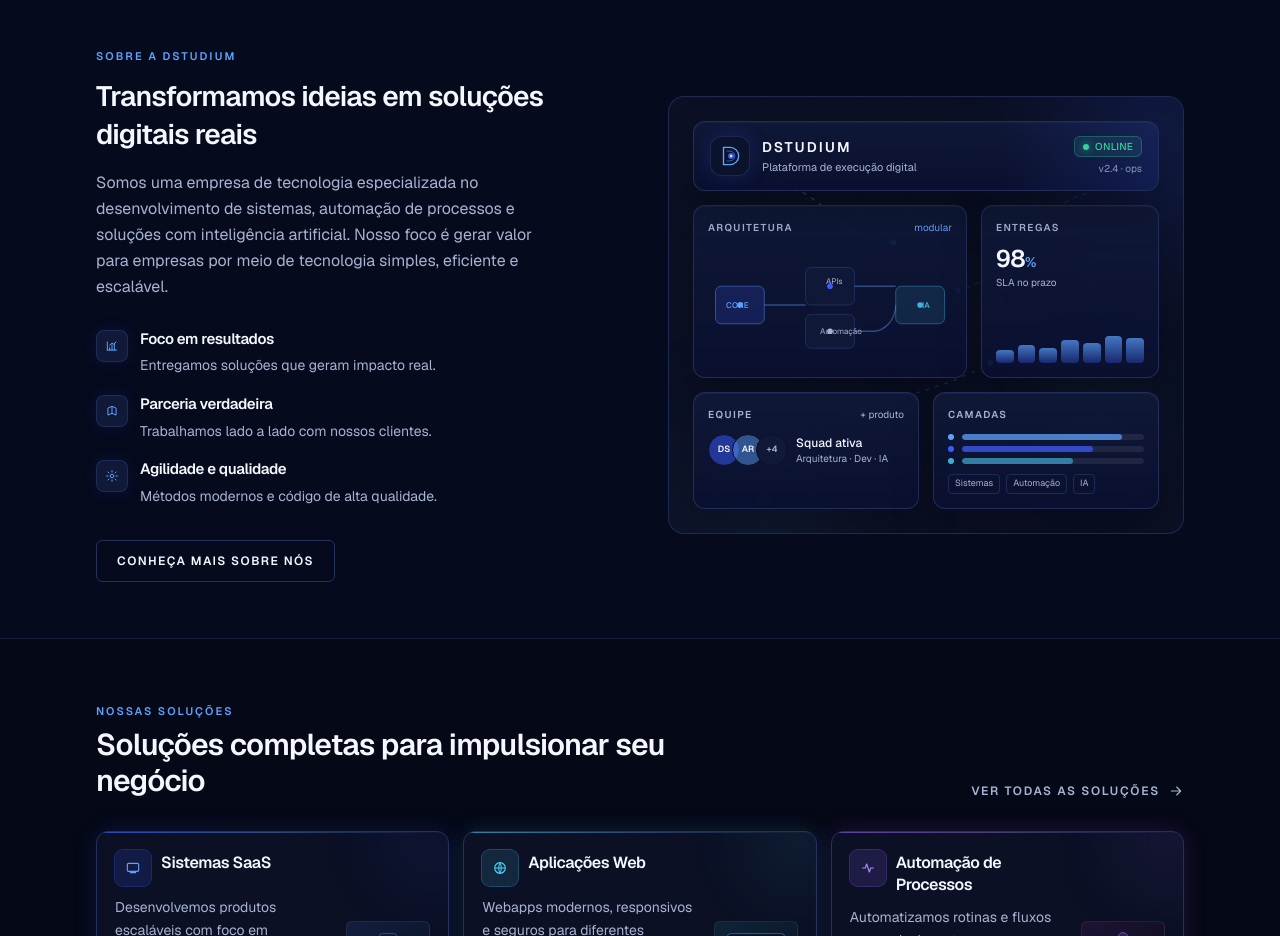
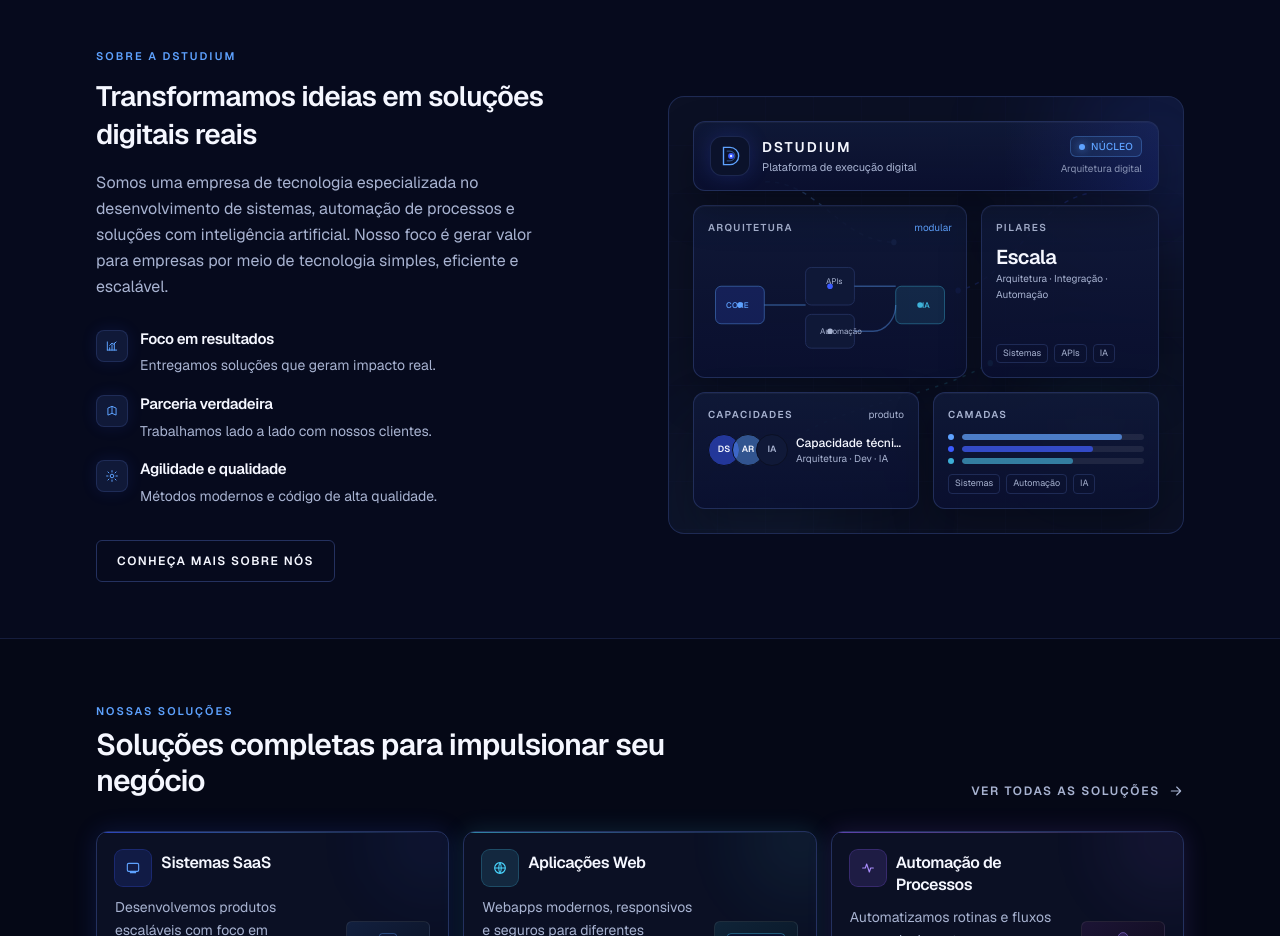
Before and after one commit to danilosipi/dstudium, a Next.js app in the folder frontend/: page / in a window 1280 px wide. Shown: the part 1460-2396 px from the top of the page. Built offline with nearby package versions, Linux system fonts and the light colour scheme.

Commit message:
feat(site): adiciona 404 customizada, apple-icon e limpeza de conteúdo não factual
Inclui noindex na página de erro, deriva apple-touch do D Núcleo e remove
métricas promocionais sem base do AboutVisual.

```diff
--- /dev/null
+++ b/frontend/scripts/check-fase-c.mjs
@@ -0,0 +1,27 @@
+import { readFileSync } from "fs";
+
+const files = {
+  notFound: `${process.env.TEMP}\\dst-404.html`,
+  slug: `${process.env.TEMP}\\dst-404-slug.html`,
+  home: `${process.env.TEMP}\\dst-home.html`,
+};
+
+for (const [key, path] of Object.entries(files)) {
+  const html = readFileSync(path, "utf8");
+  const robots = html.match(/name="robots" content="([^"]+)"/);
+  console.log(`== ${key} ==`);
+  console.log({
+    hasNotFoundHeading: html.includes("not-found-heading"),
+    hasErro404: html.includes("Erro 404"),
+    hasVerProjetos: html.includes("Ver projetos"),
+    hasFalarCom: html.includes("Falar com a DSTUDIUM"),
+    hasNoindex: html.includes("noindex"),
+    hasSlaPrazo: html.includes("SLA no prazo"),
+    has98Span: /98<span/.test(html),
+    hasEscala: html.includes("Escala"),
+    hasPilares: html.includes("Pilares"),
+    hasSquadAtiva: html.includes("Squad ativa"),
+    hasV24: html.includes("v2.4"),
+    robots: robots?.[1] ?? null,
+  });
+}
--- /dev/null
+++ b/frontend/scripts/generate-apple-icon.mjs
@@ -0,0 +1,33 @@
+import sharp from "sharp";
+import { statSync } from "fs";
+
+const size = 180;
+const out = "src/app/apple-icon.png";
+
+const svg = Buffer.from(`<svg width="${size}" height="${size}" viewBox="0 0 48 48" fill="none" xmlns="http://www.w3.org/2000/svg">
+  <rect width="48" height="48" rx="10" fill="#050816"/>
+  <defs>
+    <linearGradient id="d-mark-stroke" x1="8" y1="6" x2="42" y2="42">
+      <stop stop-color="#5EA2FF"/>
+      <stop offset="1" stop-color="#3B5BFF"/>
+    </linearGradient>
+    <radialGradient id="d-mark-core" cx="0" cy="0" r="1" gradientTransform="translate(26 24) scale(7)">
+      <stop stop-color="#49D6FF"/>
+      <stop offset="1" stop-color="#3B5BFF"/>
+    </radialGradient>
+  </defs>
+  <path d="M12 8h12c8.837 0 16 7.163 16 16s-7.163 16-16 16H12V8Z" stroke="url(#d-mark-stroke)" stroke-width="2.5"/>
+  <path d="M18 15h6c4.97 0 9 4.03 9 9s-4.03 9-9 9h-6" stroke="#5EA2FF" stroke-opacity="0.55" stroke-width="1.75"/>
+  <circle cx="26" cy="24" r="5.5" fill="url(#d-mark-core)"/>
+  <circle cx="26" cy="24" r="2.2" fill="#F5F7FF" fill-opacity="0.9"/>
+</svg>`);
+
+await sharp(svg).png().toFile(out);
+const meta = await sharp(out).metadata();
+console.log(
+  JSON.stringify(
+    { out, width: meta.width, height: meta.height, bytes: statSync(out).size },
+    null,
+    2,
+  ),
+);
--- /dev/null
+++ b/frontend/src/app/not-found.tsx
@@ -0,0 +1,78 @@
+import type { Metadata } from "next";
+import Link from "next/link";
+import { BrandMark } from "@/components/brand/brand-mark";
+import { Container } from "@/components/layout/container";
+import { ButtonLink } from "@/components/ui/button-link";
+
+export const metadata: Metadata = {
+  title: "Página não encontrada | DSTUDIUM",
+  description:
+    "O endereço pode ter sido alterado, removido ou digitado incorretamente.",
+  robots: {
+    index: false,
+    follow: false,
+  },
+};
+
+export default function NotFound() {
+  return (
+    <main className="flex-1">
+      <section
+        className="relative overflow-hidden border-b border-border/50 py-20 sm:py-28"
+        aria-labelledby="not-found-heading"
+      >
+        <div
+          className="pointer-events-none absolute inset-0 bg-[radial-gradient(ellipse_at_top,_rgba(59,91,255,0.12)_0%,_transparent_55%)]"
+          aria-hidden
+        />
+        <div
+          className="pointer-events-none absolute -right-20 top-10 h-56 w-56 rounded-full bg-blue-primary/20 blur-3xl"
+          aria-hidden
+        />
+        <div
+          className="pointer-events-none absolute -left-16 bottom-0 h-48 w-48 rounded-full bg-glow/10 blur-3xl"
+          aria-hidden
+        />
+
+        <Container className="relative max-w-2xl text-center">
+          <div className="mx-auto mb-6 inline-flex h-14 w-14 items-center justify-center rounded-2xl border border-border/80 bg-[#0B122B] shadow-[0_0_28px_rgba(59,91,255,0.22)]">
+            <BrandMark size={32} />
+          </div>
+
+          <p className="text-[11px] font-semibold tracking-[0.18em] text-blue-accent uppercase">
+            Erro 404
+          </p>
+          <h1
+            id="not-found-heading"
+            className="mt-3 text-3xl font-semibold tracking-tight text-text-primary sm:text-4xl"
+          >
+            Esta página não foi encontrada
+          </h1>
+          <p className="mx-auto mt-4 max-w-lg text-base leading-relaxed text-text-secondary">
+            O endereço pode ter sido alterado, removido ou digitado
+            incorretamente.
+          </p>
+
+          <div className="mt-8 flex flex-wrap items-center justify-center gap-3">
+            <ButtonLink href="/" variant="primary">
+              Voltar para o início
+            </ButtonLink>
+            <ButtonLink href="/projetos" variant="secondary">
+              Ver projetos
+            </ButtonLink>
+          </div>
+
+          <p className="mt-8 text-sm text-text-secondary">
+            Precisa de ajuda?{" "}
+            <Link
+              href="/contato"
+              className="text-blue-accent transition-colors hover:text-text-primary focus-visible:outline-offset-2"
+            >
+              Falar com a DSTUDIUM
+            </Link>
+          </p>
+        </Container>
+      </section>
+    </main>
+  );
+}
--- a/frontend/src/components/sections/about-visual.tsx
+++ b/frontend/src/components/sections/about-visual.tsx
@@ -60,11 +60,13 @@
               </div>
             </div>
             <div className="flex flex-col items-end gap-1">
-              <span className="inline-flex items-center gap-1.5 rounded-md border border-accent-green/30 bg-accent-green/10 px-2 py-0.5 text-[10px] font-medium tracking-wide text-accent-green uppercase">
-                <span className="h-1.5 w-1.5 rounded-full bg-accent-green shadow-[0_0_8px_rgba(52,211,153,0.8)]" />
-                Online
+              <span className="inline-flex items-center gap-1.5 rounded-md border border-blue-accent/30 bg-blue-accent/10 px-2 py-0.5 text-[10px] font-medium tracking-wide text-blue-accent uppercase">
+                <span className="h-1.5 w-1.5 rounded-full bg-blue-accent shadow-[0_0_8px_rgba(94,162,255,0.8)]" />
+                Núcleo
               </span>
-              <span className="text-[10px] text-text-secondary/80">v2.4 · ops</span>
+              <span className="text-[10px] text-text-secondary/80">
+                Arquitetura digital
+              </span>
             </div>
           </div>
         </div>
@@ -147,23 +149,26 @@
             </div>
           </div>
 
-          {/* Metrics mini dashboard */}
+          {/* Positioning mini panel — conceptual, não métricas promocionais */}
           <div className="glass-panel col-span-2 flex flex-col rounded-xl p-3.5">
             <p className="text-[10px] font-semibold tracking-[0.14em] text-text-secondary uppercase">
-              Entregas
+              Pilares
             </p>
-            <p className="mt-2 text-2xl font-semibold tracking-tight text-text-primary">
-              98<span className="text-sm text-blue-accent">%</span>
+            <p className="mt-2 text-xl font-semibold tracking-tight text-text-primary">
+              Escala
             </p>
-            <p className="text-[10px] text-text-secondary">SLA no prazo</p>
+            <p className="text-[10px] leading-relaxed text-text-secondary">
+              Arquitetura · Integração · Automação
+            </p>
 
-            <div className="mt-auto flex items-end gap-1 pt-3">
-              {[40, 58, 48, 72, 64, 86, 78].map((h, i) => (
+            <div className="mt-auto flex flex-wrap gap-1.5 pt-3">
+              {["Sistemas", "APIs", "IA"].map((label) => (
                 <span
-                  key={i}
-                  className="flex-1 rounded-sm bg-gradient-to-t from-blue-primary/30 to-blue-accent/70"
-                  style={{ height: `${h * 0.32}px` }}
-                />
+                  key={label}
+                  className="rounded border border-border/80 px-1.5 py-0.5 text-[9px] text-text-secondary"
+                >
+                  {label}
+                </span>
               ))}
             </div>
           </div>
@@ -174,9 +179,9 @@
           <div className="glass-panel rounded-xl p-3.5">
             <div className="mb-3 flex items-center justify-between">
               <p className="text-[10px] font-semibold tracking-[0.14em] text-text-secondary uppercase">
-                Equipe
+                Capacidades
               </p>
-              <span className="text-[10px] text-text-secondary">+ produto</span>
+              <span className="text-[10px] text-text-secondary">produto</span>
             </div>
             <div className="flex items-center gap-2">
               <div className="flex -space-x-2">
@@ -187,12 +192,12 @@
                   AR
                 </span>
                 <span className="inline-flex h-8 w-8 items-center justify-center rounded-full border border-[#0B1024] bg-surface text-[9px] font-semibold text-text-secondary">
-                  +4
+                  IA
                 </span>
               </div>
               <div className="min-w-0">
                 <p className="truncate text-xs font-medium text-text-primary">
-                  Squad ativa
+                  Capacidade técnica
                 </p>
                 <p className="truncate text-[10px] text-text-secondary">
                   Arquitetura · Dev · IA
--- a/frontend/src/data/projects.ts
+++ b/frontend/src/data/projects.ts
@@ -378,7 +378,7 @@
       ],
     },
     seo: {
-      title: "Agent Orchestrator | Orquestração de Agentes de IA | DSTUDIUM",
+      title: "Agent Orchestrator | Orquestração de Agentes de IA",
       description:
         "Plataforma da DSTUDIUM para orquestrar agentes de IA, workflows, handoffs e execução auditável entre projetos.",
     },
@@ -414,7 +414,7 @@
       ],
     },
     seo: {
-      title: "ERP-CAP | Plataforma de Capitalização em Definição | DSTUDIUM",
+      title: "ERP-CAP | Plataforma de Capitalização em Definição",
       description:
         "ERP/SaaS modular da DSTUDIUM para títulos de capitalização — atualmente em discovery e definição arquitetural.",
     },
```
Also changed, not shown: frontend/src/app/apple-icon.png (added).
